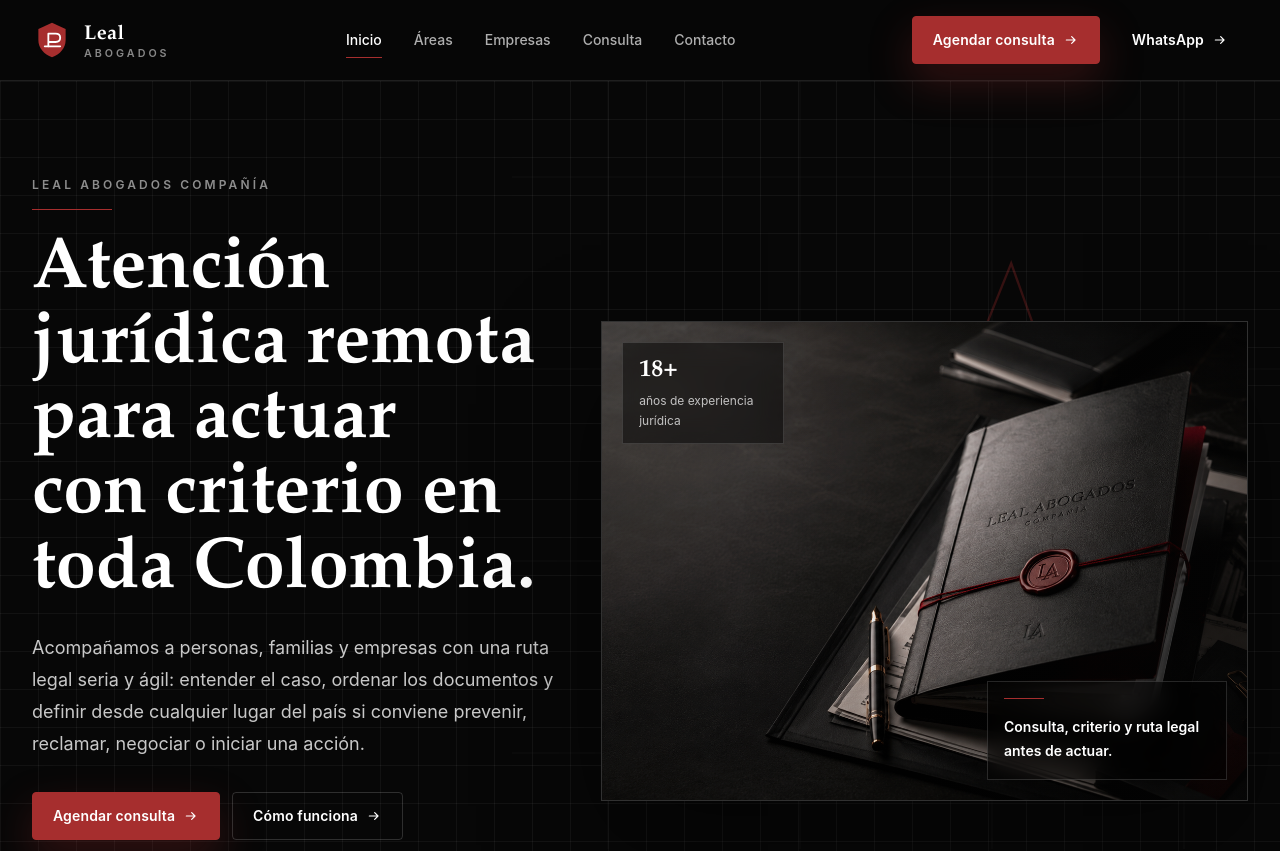
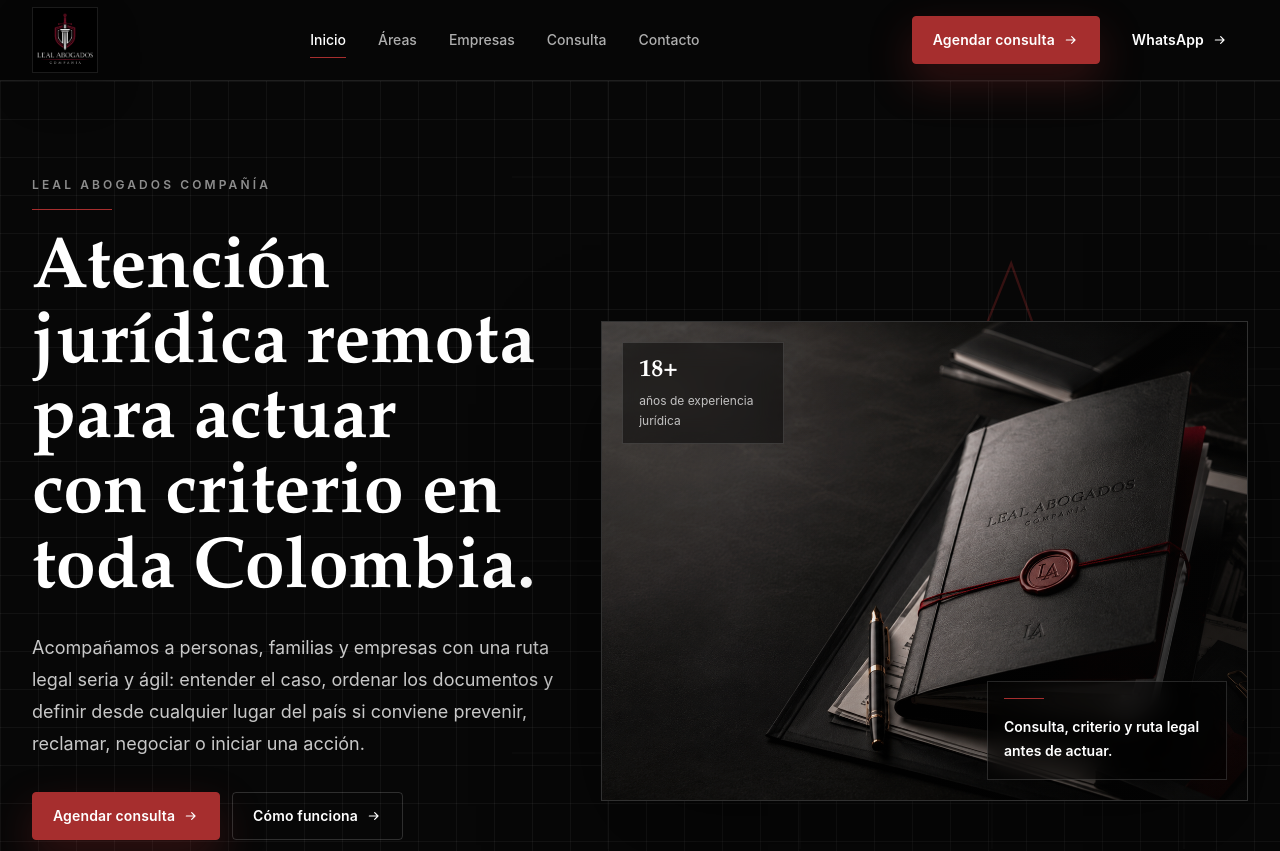
Before and after one commit to davidricardobc/LealAbogados, a Next.js app: page / in a window 1280 px wide. Shown: the top 851 px of the page. Built offline with nearby package versions, Linux system fonts and the light colour scheme.

Commit message:
brand: integrar logo oficial de Leal Abogados

```diff
--- a/src/components/logo.tsx
+++ b/src/components/logo.tsx
@@ -1,3 +1,4 @@
+import Image from "next/image";
 import Link from "next/link";
 import { MarkIcon } from "@/components/icons";
 import { cn } from "@/lib/utils";
@@ -7,6 +8,24 @@
 };
 
 export function Logo({ inverse = false }: LogoProps) {
+  if (inverse) {
+    return (
+      <Link
+        className="group inline-flex overflow-hidden border border-white/10 bg-black/70 shadow-[0_18px_44px_rgba(0,0,0,0.24)] focus-visible:outline focus-visible:outline-2 focus-visible:outline-offset-4 focus-visible:outline-brand-red"
+        href="/"
+      >
+        <Image
+          alt="Leal Abogados Compañía"
+          className="h-14 w-auto object-contain sm:h-16"
+          height={1254}
+          priority
+          src="/assets/leal-logo.png"
+          width={1254}
+        />
+      </Link>
+    );
+  }
+
   return (
     <Link className="group flex items-center gap-3 focus-visible:outline focus-visible:outline-2 focus-visible:outline-offset-4 focus-visible:outline-brand-red" href="/">
       <MarkIcon className="h-10 w-10 text-brand-red transition duration-200 group-hover:text-brand-redDark" />
```
Also changed, not shown: public/assets/leal-logo.png (added), 1 other file (tests, documents, lock files or other folders).
